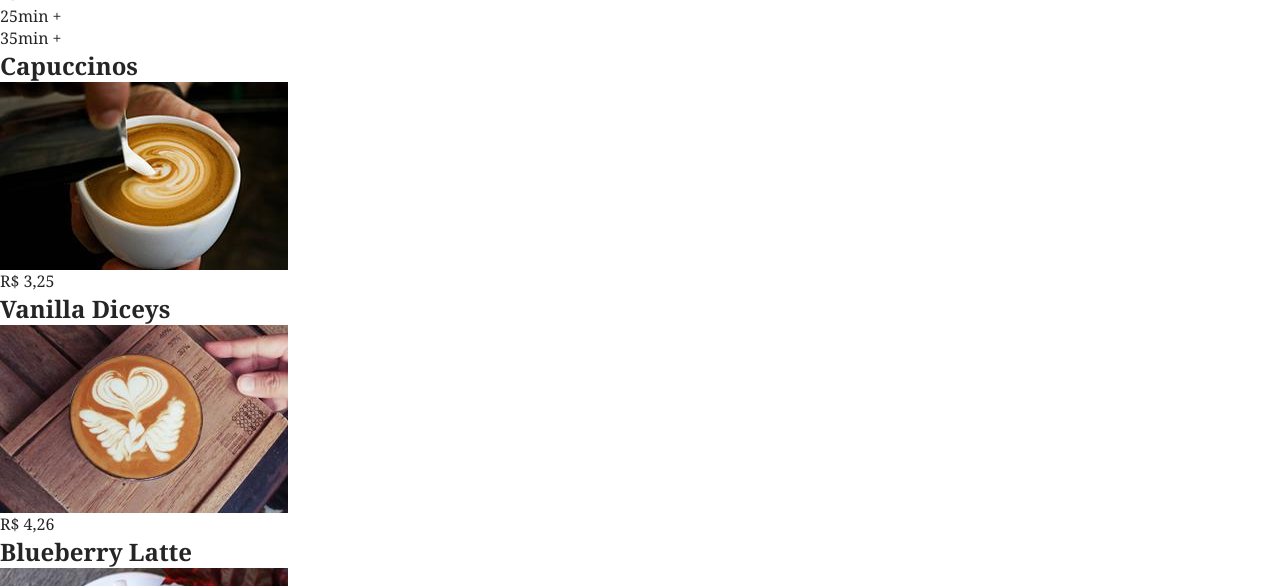
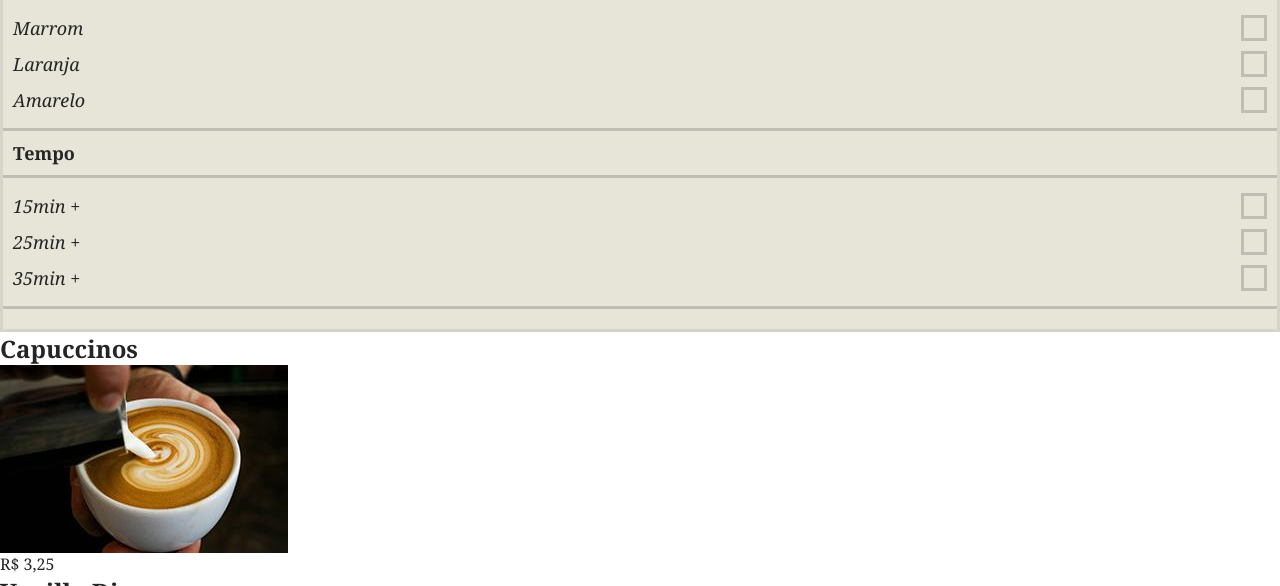
Before and after one commit to NatanaelSaymon/projeto-brafe-2-fb, a plain HTML site: page index.html in a window 1280 px wide. Shown: the part 514-1100 px from the top of the page. Drawn offline with Linux system fonts and the light colour scheme.

Commit message:
Done: filtro ul li concluido

```diff
--- a/assets/css/style.css
+++ b/assets/css/style.css
@@ -66,3 +66,47 @@ body{
   padding-right: 0px;
 }
 /* HEADER FIM */
+
+
+
+/* FILTRO INICIO */
+.filtro{
+  background-color: #e7e4d8;
+  border: 3px solid #d6d3c8;
+  padding: 20px 0;
+}
+
+.filtro h2{
+  font-size: 1.125em;
+  padding: 10px 10px;
+}
+
+.filtro ul {
+  border-top: 3px solid #c0beb4;
+  border-bottom: 3px solid #c0beb4;
+  padding: 10px 10px;
+}
+
+.filtro li{
+  font-style: italic;
+  font-size: 1.125em;
+  line-height: 2;
+  display: flex;
+  justify-content: space-between;
+}
+
+.filtro li::after{
+  content: '';
+  display: block;
+  width: 20px;
+  height: 20px;
+  border: 3px solid #c0beb4;
+  margin-top: 5px;
+}
+
+.sabor{
+  overflow: hidden;
+}
+
+
+/* FILTRO FIM */
--- a/index.html
+++ b/index.html
@@ -36,8 +36,8 @@
 
     </header>
 
-    <div>
-      <nav>
+    <div class="container">
+      <nav class="filtro">
         <h2>Preço</h2>
         <ul>
           <li>$</li>
@@ -46,10 +46,10 @@
         </ul>
 
         <h2>Sabor</h2>
-        <ul>
-          <li>Marrom</li>
-          <li>Laranja</li>
-          <li>Amarelo</li>
+        <ul class="sabor">
+          <li><span class="sabor-3">Marrom</span></li>
+          <li><span class="sabor-4">Laranja</span></li>
+          <li><span class="sabor-5">Amarelo</span></li>
         </ul>
 
         <h2>Tempo</h2>
```
